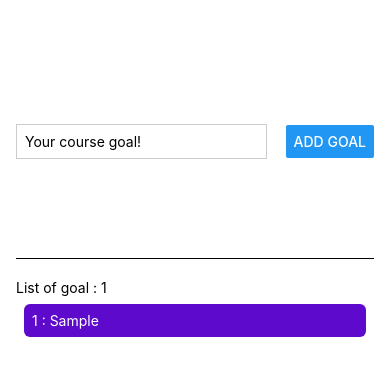
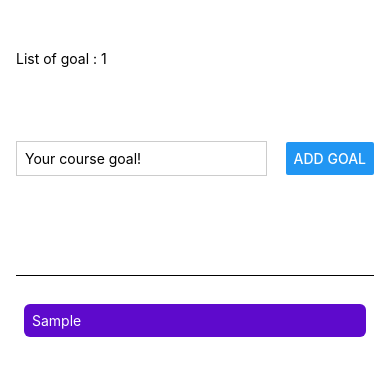
Before and after one commit to jeannotds/cruz-in-react-native, a React Native app: screen / in a window 390 px wide. Both pictures are taken after typing "Sample" into the empty fields and a click on the button "ADD GOAL". Shown: the top 376 px of the page. Built offline with nearby package versions, Linux system fonts and the light colour scheme.

Commit message:
Finish a project

```diff
--- a/App.js
+++ b/App.js
@@ -6,61 +6,53 @@ import {
   Text,
   TextInput,
   View,
-  ScrollView,
-  TouchableHighlight,
+  FlatList,
 } from "react-native";
+import GoalInput from "./components/GoalInput";
+import GoalItem from "./components/GoalItem";
 
 export default function App() {
-  const [enteredGoalsText, setEnteredGoalsText] = useState("");
   const [courseGoals, setCourseGoals] = useState([]);
 
-  const goalInputHandle = (entreredText) => {
-    setEnteredGoalsText(entreredText);
-  };
-
-  const addGoalsHandle = () => {
+  const addGoalsHandle = (enteredGoalsText) => {
     if (enteredGoalsText !== "") {
-      setCourseGoals([...courseGoals, enteredGoalsText]);
+      setCourseGoals([
+        ...courseGoals,
+        { text: enteredGoalsText, id: Math.random().toString() },
+      ]);
       console.log(courseGoals);
-      setEnteredGoalsText("");
     } else {
       alert("Veillez entrer une information !");
     }
   };
 
-  const showUserHandle = (goal, index) => {
-    let number = "N°" + index;
-    let comment = " : ";
-    let identite = goal;
-    alert(number + comment + identite);
+  const deleteGoalHandle = (id) => {
+    setCourseGoals((currentCourse) => {
+      return currentCourse.filter((goal) => goal.id != id);
+    });
   };
 
   return (
     <View style={styles.appAontainer}>
-      <View style={styles.inputContainer}>
-        <TextInput
-          style={styles.TextInput}
-          placeholder="Your course goal!"
-          onChangeText={goalInputHandle}
-          value={enteredGoalsText}
+      <Text>List of goal : {courseGoals.length} </Text>
+      <GoalInput onAddGoals={addGoalsHandle} />
+      <View style={styles.goalsContainer}>
+        <FlatList
+          data={courseGoals}
+          renderItem={(itemData) => {
+            return (
+              <GoalItem
+                text={itemData.item.text}
+                onDeleteItem={deleteGoalHandle}
+                id={itemData.item.id}
+              />
+            );
+          }}
+          keyExtractor={(item, index) => {
+            return item.id;
+          }}
+          alwaysBounceVertical={false}
         />
-        <Button title="Add Goal" onPress={addGoalsHandle} required />
-      </View>
-      <Text>List of goal : {courseGoals.length} </Text>
-      <View style={styles.goalsContainer}>
-        <ScrollView>
-          {courseGoals.map((goal, index) => (
-            <TouchableHighlight
-              style={styles.goalItem}
-              key={`${goal}-${index}`}
-              onPress={() => showUserHandle(goal, index + 1)}
-            >
-              <Text style={styles.colorText}>
-                {index + 1} : {goal}
-              </Text>
-            </TouchableHighlight>
-          ))}
-        </ScrollView>
       </View>
     </View>
   );
--- /dev/null
+++ b/components/GoalInput.js
@@ -0,0 +1,48 @@
+import React from "react";
+import { StyleSheet } from "react-native";
+import { View, TextInput, Button } from "react-native";
+import { useState } from "react";
+
+export default function GoalInput(props) {
+  const [enteredGoalsText, setEnteredGoalsText] = useState("");
+
+  const goalInputHandle = (entreredText) => {
+    setEnteredGoalsText(entreredText);
+  };
+
+  const addGoalsHandle = () => {
+    props.onAddGoals(enteredGoalsText);
+    setEnteredGoalsText("");
+  };
+
+  return (
+    <View style={styles.inputContainer}>
+      <TextInput
+        style={styles.TextInput}
+        placeholder="Your course goal!"
+        onChangeText={goalInputHandle}
+        value={enteredGoalsText}
+      />
+      <Button title="Add Goal" onPress={addGoalsHandle} required />
+    </View>
+  );
+}
+
+const styles = StyleSheet.create({
+  inputContainer: {
+    flex: 1,
+    flexDirection: "row",
+    justifyContent: "space-between",
+    alignItems: "center",
+    paddingBottom: 25,
+    borderBottomWidth: 1,
+    marginBottom: 20,
+  },
+  TextInput: {
+    borderColor: "#cccccc",
+    borderWidth: 1,
+    width: "70%",
+    marginRight: 8,
+    padding: 8,
+  },
+});
--- /dev/null
+++ b/components/GoalItem.js
@@ -0,0 +1,29 @@
+import React from "react";
+import { TouchableHighlight, Text, Pressable, View } from "react-native";
+import { StyleSheet } from "react-native";
+
+export default function GoalItem(props) {
+  return (
+    <View style={styles.goalItem}>
+      <Pressable
+        android_ripple={{ color: "gray" }}
+        onPress={props.onDeleteItem.bind(this, props.id)}
+      >
+        <Text style={styles.colorText}>{props.text}</Text>
+      </Pressable>
+    </View>
+  );
+}
+
+const styles = StyleSheet.create({
+  goalItem: {
+    margin: 8,
+    borderRadius: 6,
+    backgroundColor: "#5e0acc",
+    color: "white",
+    padding: 8,
+  },
+  colorText: {
+    color: "white",
+  },
+});
```
